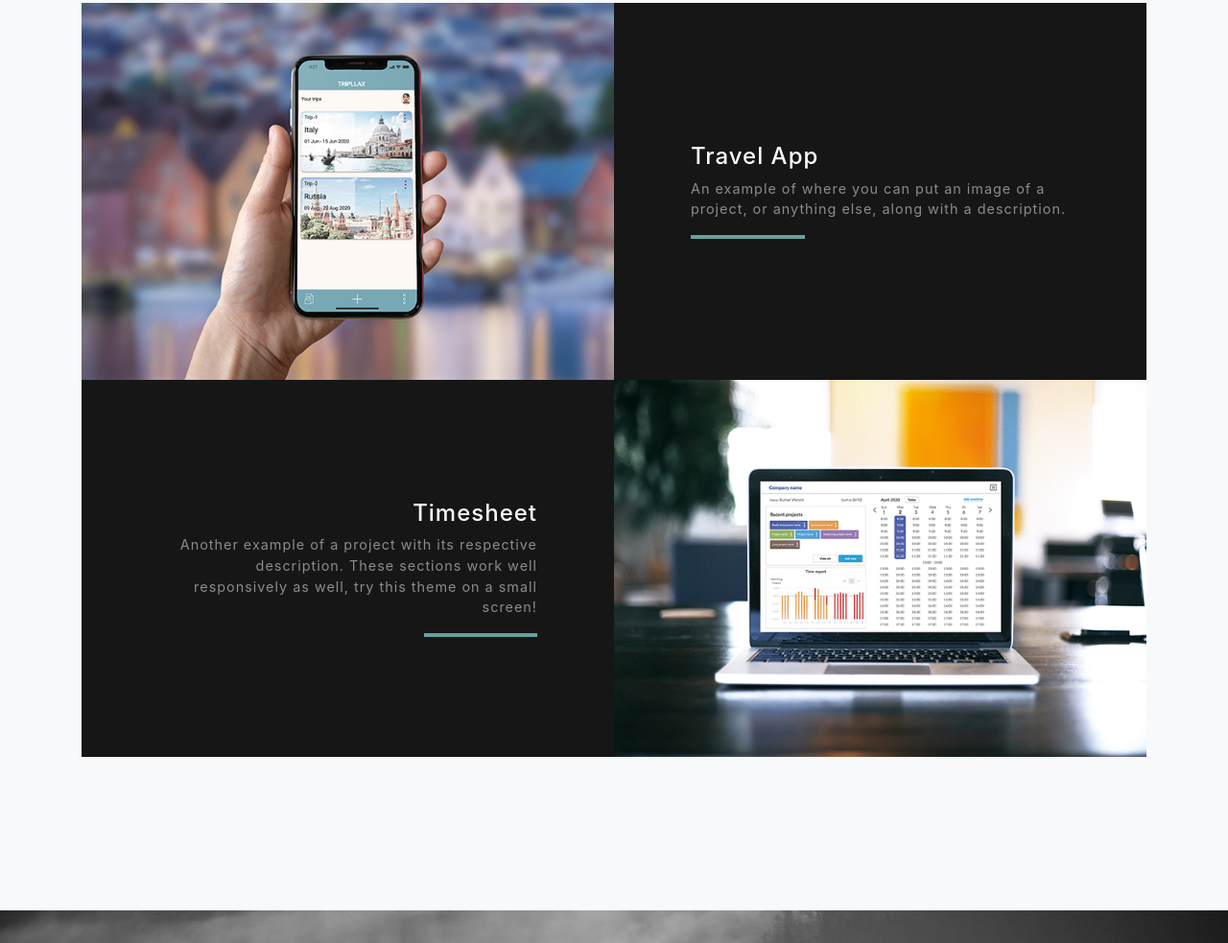
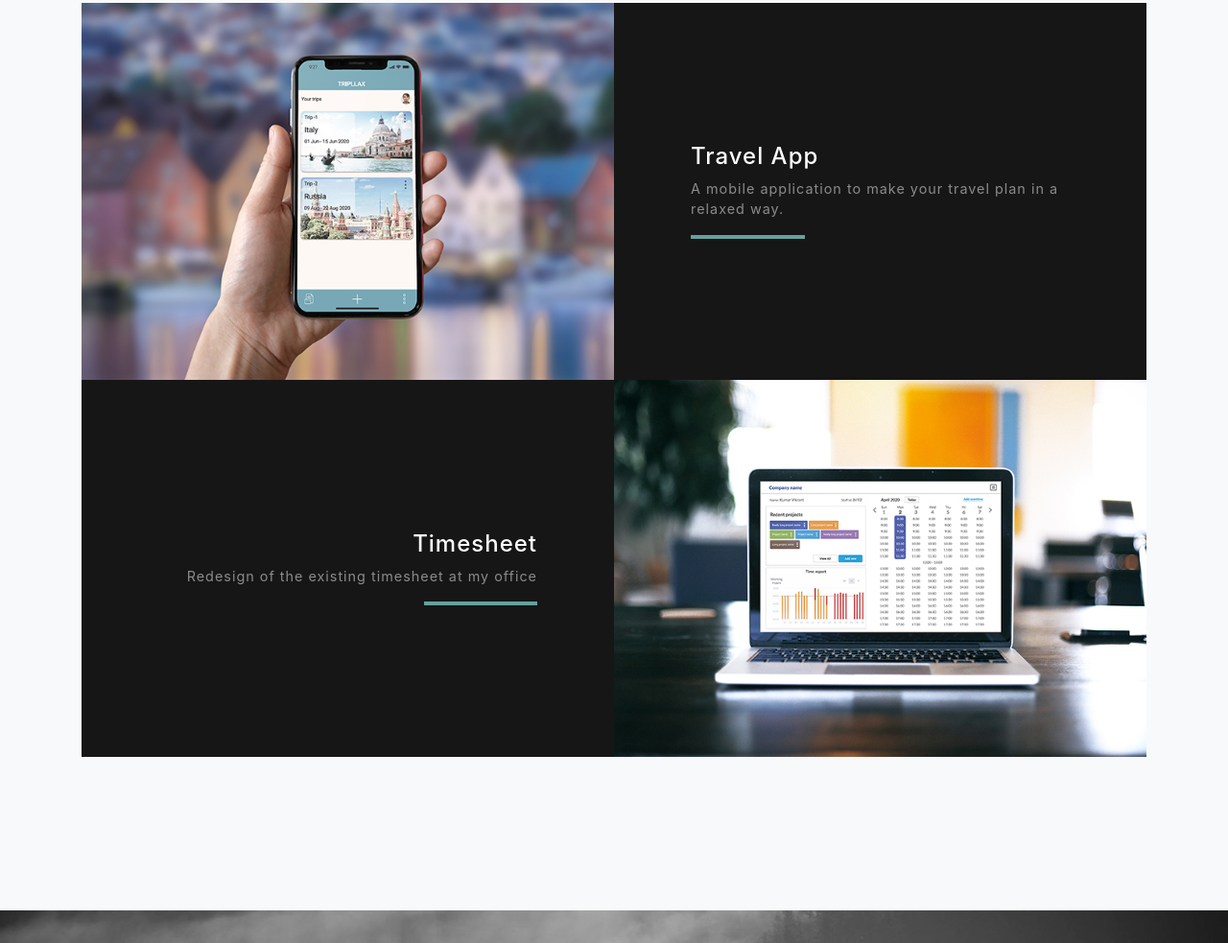
Before and after one commit to vikrant-k/vikrantwise.github.io, a website with bundled scripts: page index.html in a window 1280 px wide. Shown: the part 2156-3139 px from the top of the page at 96% size. Built offline with nearby package versions, Linux system fonts and the light colour scheme.

Commit message:
Update index.html

```diff
--- a/index.html
+++ b/index.html
@@ -101,7 +101,7 @@
             <div class="d-flex h-100">
               <div class="project-text w-100 my-auto text-center text-lg-left">
                 <h4 class="text-white">Travel App</h4>
-                <p class="mb-0 text-white-50">An example of where you can put an image of a project, or anything else, along with a description.</p>
+                <p class="mb-0 text-white-50">A mobile application to make your travel plan in a relaxed way.</p>
                 <hr class="d-none d-lg-block mb-0 ml-0">
               </div>
             </div>
@@ -119,7 +119,7 @@
             <div class="d-flex h-100">
               <div class="project-text w-100 my-auto text-center text-lg-right">
                 <h4 class="text-white">Timesheet</h4>
-                <p class="mb-0 text-white-50">Another example of a project with its respective description. These sections work well responsively as well, try this theme on a small screen!</p>
+                <p class="mb-0 text-white-50">Redesign of the existing timesheet at my office </p>
                 <hr class="d-none d-lg-block mb-0 mr-0">
               </div>
             </div>
```
